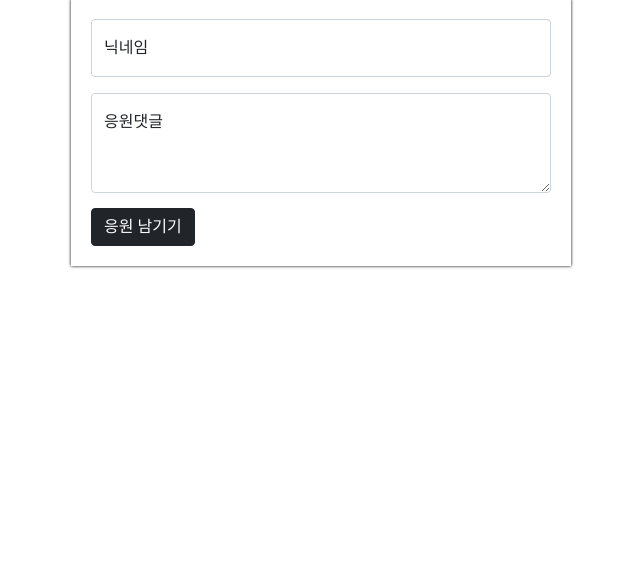
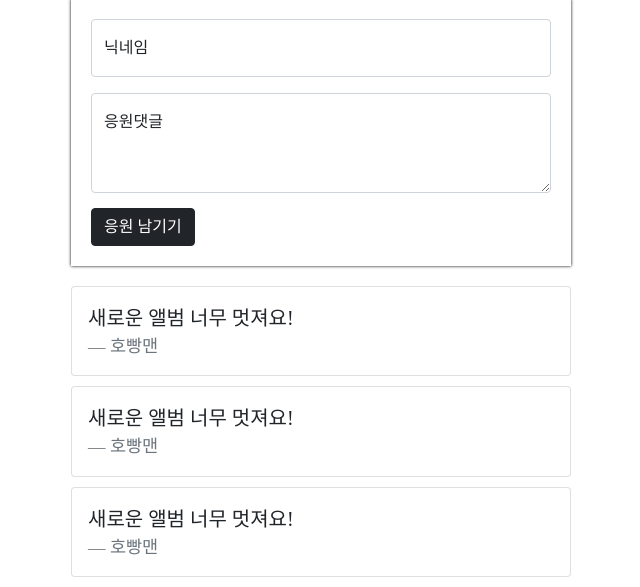
Before and after one commit to waveinyu/Homework, a Flask app: page / in a window 1280 px wide. Shown: the part 321-908 px from the top of the page, without its empty margins (319-959 px from the left). Before the commit the page ends 590 px from the top, so only its background shows below. Run offline with Flask 2, Linux system fonts and the light colour scheme; data that the repository does not hold is empty.

Commit message:
07-03 원본

```diff
--- a/4주차/templates/index.html
+++ b/4주차/templates/index.html
@@ -1,43 +1,32 @@
 <!DOCTYPE html>
 <html lang="en">
+
 <head>
-    <meta charset="UTF-8" />
-    <meta http-equiv="X-UA-Compatible" content="IE=edge" />
-    <meta name="viewport" content="width=device-width, initial-scale=1.0" />
+    <meta charset="UTF-8">
+    <meta http-equiv="X-UA-Compatible" content="IE=edge">
+    <meta name="viewport" content="width=device-width, initial-scale=1.0">
 
-    <link
-      href="https://cdn.jsdelivr.net/npm/bootstrap@5.0.2/dist/css/bootstrap.min.css"
-      rel="stylesheet"
-      integrity="sha384-EVSTQN3/azprG1Anm3QDgpJLIm9Nao0Yz1ztcQTwFspd3yD65VohhpuuCOmLASjC"
-      crossorigin="anonymous"
-    />
+    <link href="https://cdn.jsdelivr.net/npm/bootstrap@5.0.2/dist/css/bootstrap.min.css" rel="stylesheet"
+        integrity="sha384-EVSTQN3/azprG1Anm3QDgpJLIm9Nao0Yz1ztcQTwFspd3yD65VohhpuuCOmLASjC" crossorigin="anonymous">
     <script src="https://ajax.googleapis.com/ajax/libs/jquery/3.5.1/jquery.min.js"></script>
-    <script
-      src="https://cdn.jsdelivr.net/npm/bootstrap@5.0.2/dist/js/bootstrap.bundle.min.js"
+    <script src="https://cdn.jsdelivr.net/npm/bootstrap@5.0.2/dist/js/bootstrap.bundle.min.js"
         integrity="sha384-MrcW6ZMFYlzcLA8Nl+NtUVF0sA7MsXsP1UyJoMp4YLEuNSfAP+JcXn/tWtIaxVXM"
-      crossorigin="anonymous"
-    ></script>
+        crossorigin="anonymous"></script>
 
     <title>초미니홈피 - 팬명록</title>
 
-    <link
-      href="https://fonts.googleapis.com/css2?family=Noto+Serif+KR:wght@200;300;400;500;600;700;900&display=swap"
-      rel="stylesheet"
-    />
+    <link href="https://fonts.googleapis.com/css2?family=Noto+Serif+KR:wght@200;300;400;500;600;700;900&display=swap"
+        rel="stylesheet">
     <style>
         * {
-        font-family: "Noto Serif KR", serif;
+            font-family: 'Noto Serif KR', serif;
         }
+
         .mypic {
             width: 100%;
             height: 300px;
 
-        background-image: linear-gradient(
-            0deg,
-            rgba(0, 0, 0, 0.5),
-            rgba(0, 0, 0, 0.5)
-          ),
-          url("https://cdn.topstarnews.net/news/photo/201807/456143_108614_510.jpg");
+            background-image: linear-gradient(0deg, rgba(0, 0, 0, 0.5), rgba(0, 0, 0, 0.5)), url('아티스트 사진URL');
             background-position: center 30%;
             background-size: cover;
 
@@ -58,7 +47,7 @@
             padding: 20px;
         }
 
-      .mypost > button {
+        .mypost>button {
             margin-top: 15px;
         }
 
@@ -68,15 +57,15 @@
             margin: auto;
         }
 
-      .mycards > .card {
+        .mycards>.card {
             margin-top: 10px;
             margin-bottom: 10px;
         }
     </style>
     <script>
         $(document).ready(function () {
-        set_temp(); // 새로고침 시 온도 불러오기
-        show_comment(); // 새로고침 시 코멘트 불러오기
+            set_temp()
+            show_comment()
         });
         function set_temp() {
             $.ajax({
@@ -84,26 +73,22 @@
                 url: "http://spartacodingclub.shop/sparta_api/weather/seoul",
                 data: {},
                 success: function (response) {
-            $("#temp").text(response["temp"]);
-          },
-        });
+                    $('#temp').text(response['temp'])
+                }
+            })
         }
         function save_comment() {
-        //서버에 이 데이터를 넘겨줄게!
-        let name = $("#name").val();
-        let comment = $("#comment").val();
+            let user_name = $('#name').val()
+            let user_comment =$('#comment').val()
             $.ajax({
-          type: "POST",
-          url: "/homework",
-          data: {
-            name_give: name,
-            comment_give: comment,
-          },
+                type: 'POST',
+                url: '/homework',
+                data: { name_give: user_name,commnet_give:user_comment },
                 success: function (response) {
-            alert(response["msg"]);
-            window.location.reload();
-          },
-        });
+                    alert(response['msg'])
+                    window.location.reload()
+                }
+            })
         }
         function show_comment() {
             $.ajax({
@@ -111,50 +96,71 @@
                 url: "/homework",
                 data: {},
                 success: function (response) {
-            let rows = response["comments"];
-            for (let i = 0; i < rows.length; i++) {
-              let name = rows[i]["name"]; // index를 지정해주어야 출력 가능
-              let comment = rows[i]["comment"]; // ex) 0번째 인덱스 안에 key-value값(jsonify)
-
-              let temp_html = `<div class="card">
+                    let rows = response['comments']
+                    for (let index = 0; index < rows.length; index++) {
+                        let name = rows[index]['name'];
+                        let comment = rows[index]['comment'];
+                        temp_html =`<div class="card">
                                         <div class="card-body">
                                             <blockquote class="blockquote mb-0">
                                                 <p>${comment}</p>
                                                 <footer class="blockquote-footer">${name}</footer>
                                             </blockquote>
-                                    </div>
-                                </div>`;
-              $("#comment-list").append(temp_html);
+                                        </div>`
+                        $('#comment-list').append(temp_html)
                     }
-          },
+
+
+                }
             });
         }
     </script>
 </head>
+
 <body>
     <div class="mypic">
-      <h1>십센치 팬명록</h1>
+        <h1>아티스트이름 팬명록</h1>
         <p>현재기온: <span id="temp">36</span>도</p>
     </div>
     <div class="mypost">
         <div class="form-floating mb-3">
-        <input type="text" class="form-control" id="name" placeholder="url" />
+            <input type="text" class="form-control" id="name" placeholder="url">
             <label for="floatingInput">닉네임</label>
         </div>
         <div class="form-floating">
-        <textarea
-          class="form-control"
-          placeholder="Leave a comment here"
-          id="comment"
-          style="height: 100px"
-        ></textarea>
+            <textarea class="form-control" placeholder="Leave a comment here" id="comment"
+                style="height: 100px"></textarea>
             <label for="floatingTextarea2">응원댓글</label>
         </div>
-      <button onclick="save_comment()" type="button" class="btn btn-dark">
-        응원 남기기
-      </button>
+        <button onclick="save_comment()" type="button" class="btn btn-dark">응원 남기기</button>
     </div>
-    <div class="mycards" id="comment-list"></div>
+    <div class="mycards" id="comment-list">
+        <div class="card">
+            <div class="card-body">
+                <blockquote class="blockquote mb-0">
+                    <p>새로운 앨범 너무 멋져요!</p>
+                    <footer class="blockquote-footer">호빵맨</footer>
+                </blockquote>
+            </div>
+        </div>
+        <div class="card">
+            <div class="card-body">
+                <blockquote class="blockquote mb-0">
+                    <p>새로운 앨범 너무 멋져요!</p>
+                    <footer class="blockquote-footer">호빵맨</footer>
+                </blockquote>
+            </div>
+        </div>
+        <div class="card">
+            <div class="card-body">
+                <blockquote class="blockquote mb-0">
+                    <p>새로운 앨범 너무 멋져요!</p>
+                    <footer class="blockquote-footer">호빵맨</footer>
+                </blockquote>
+            </div>
+        </div>
+    </div>
 </body>
+
 </html>
 <!-- check -->
```
Lines whose indentation alone changed are shown as unchanged.
